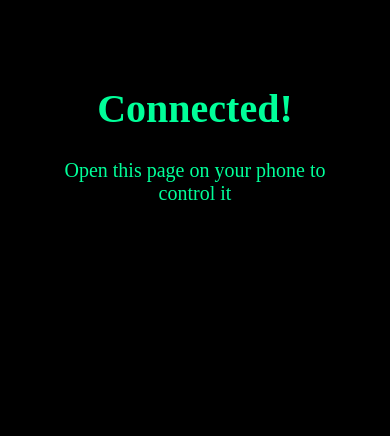
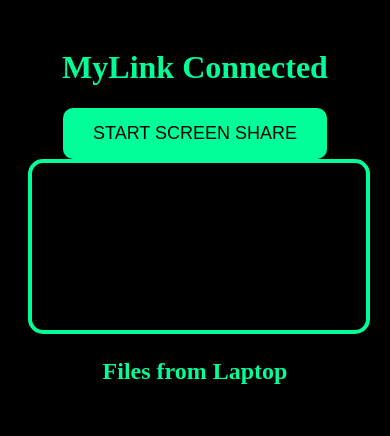
Before and after one commit to Watuwengi/mylink-ultimate, a website: page public/public/phone.html in a window 390 px wide. Drawn offline with nearby package versions, Linux system fonts and the light colour scheme; no server answers.

Commit message:
Update phone.html

```diff
--- a/public/public/phone.html
+++ b/public/public/phone.html
@@ -1,14 +1,23 @@
+<!DOCTYPE html><html><head><meta name="viewport" content="width=device-width,initial-scale=1">
+<title>MyLink Phone</title><style>body{background:#000;color:#0f9;text-align:center;padding:20px}
+button{padding:15px 30px;background:#0f9;color:#000;border:none;border-radius:10px;font-size:18px}
+video{width:100%;border:4px solid #0f9;border-radius:15px} .file{background:#111;padding:15px;margin:10px;border-radius:10px}</style></head><body>
+<h1>MyLink Connected</h1>
+<button onclick="start()">START SCREEN SHARE</button>
+<video id="screen" autoplay playsinline muted></video>
+<h2>Files from Laptop</h2><div id="files"></div>
 
-<!DOCTYPE html>
-<html>
-<head>
-  <title>MyLink Phone</title>
-  <style>
-    body{background:#000;color:#0f9;text-align:center;padding:50px;font-size:20px}
-  </style>
-</head>
-<body>
-  <h1>Connected!</h1>
-  <p>Open this page on your phone to control it</p>
-</body>
-</html>
+<script src="/socket.io/socket.io.js"></script>
+<script>
+const socket=io(); let pc=null;
+function start(){
+  navigator.mediaDevices.getDisplayMedia({video:true,audio:true}).then(stream=>{
+    document.getElementById('screen').srcObject=stream;
+    pc=new RTCPeerConnection();
+    stream.getTracks().forEach(t=>pc.addTrack(t,stream));
+    pc.createOffer().then(o=>{pc.setLocalDescription(o); socket.emit('offer',o);});
+    socket.on('answer',a=>pc.setRemoteDescription(a));
+  });
+}
+socket.on('files',f=>{f.forEach(x=>{document.getElementById('files').innerHTML+=`<div class="file"><a href="${x.url}" download="${x.name}">${x.name}</a></div>`;})});
+</script></body></html>
```
